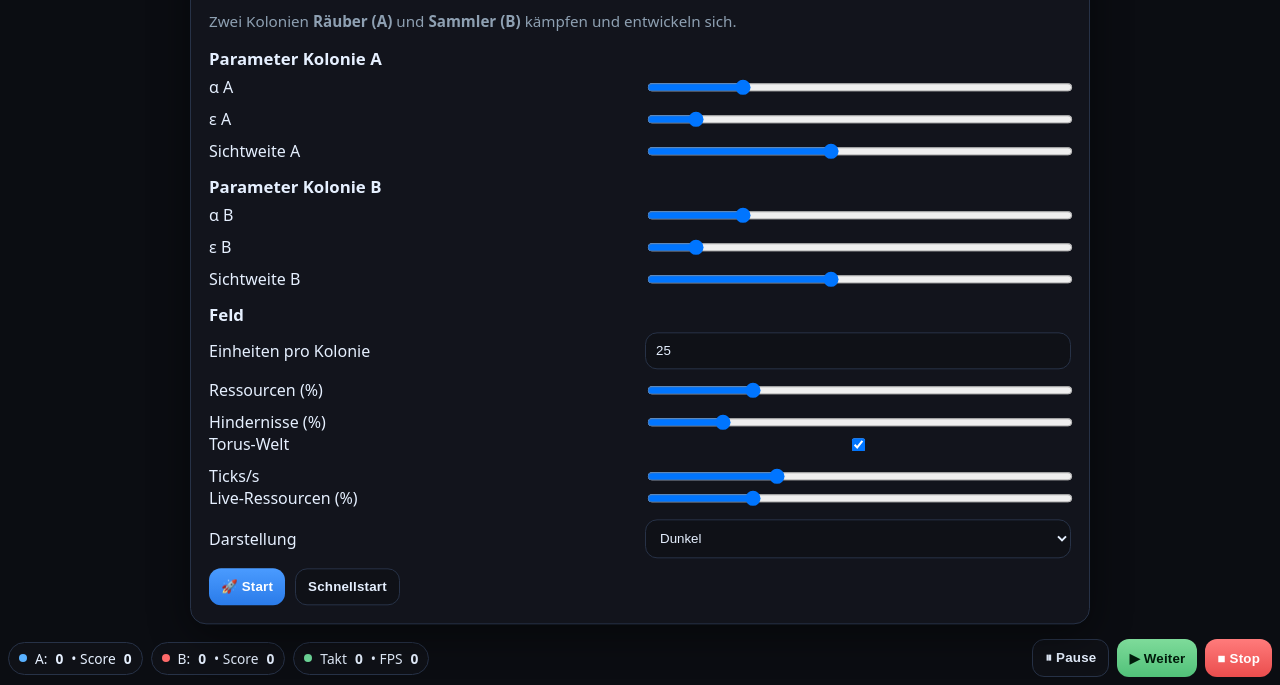
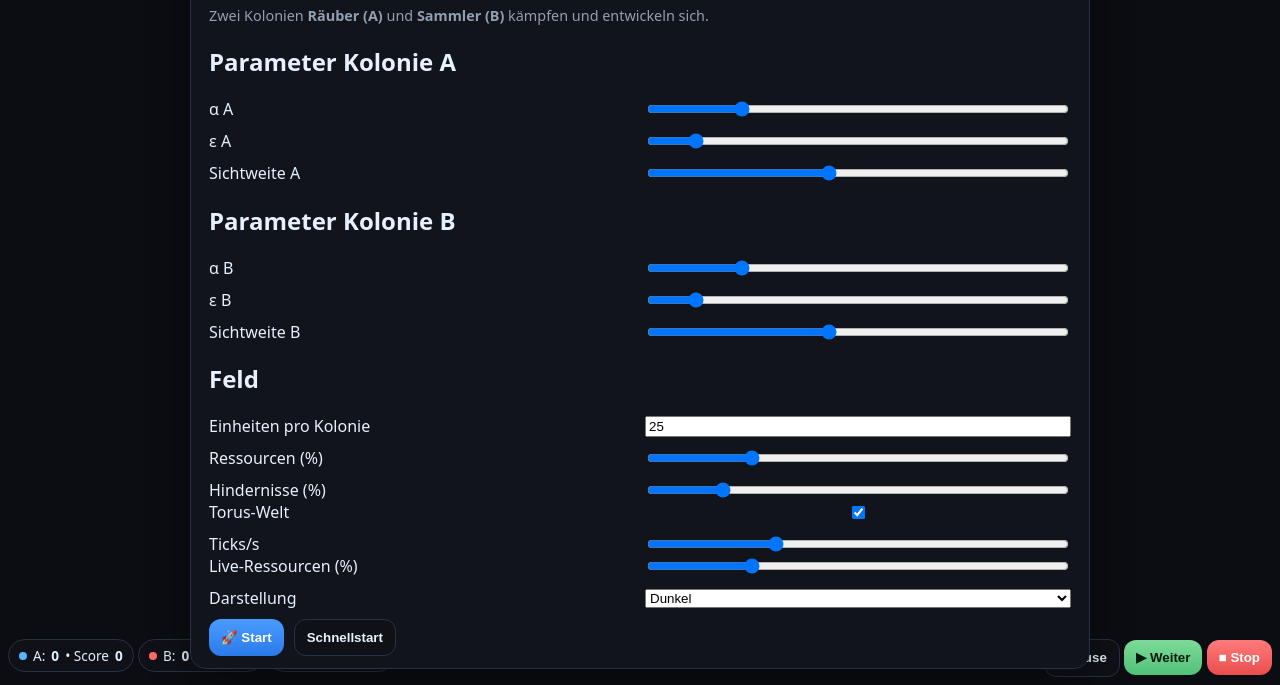
Before and after one commit to boderaster-ship-it/AI-Simulation-Kolonie, a plain HTML site: page index.html in a window 1280 px wide. Shown: the part 115-800 px from the top of the page. Drawn offline with Linux system fonts and the light colour scheme.

Commit message:
Update styles.css

```diff
--- a/styles.css
+++ b/styles.css
@@ -5,30 +5,17 @@
 }
 *{box-sizing:border-box;-webkit-tap-highlight-color:transparent}
 html,body{margin:0;height:100%;background:var(--bg);color:var(--hi);font-family:system-ui,-apple-system,Segoe UI,Roboto,Helvetica,Arial,sans-serif;overflow:hidden}
-
 #view{position:fixed;inset:0;display:block;touch-action:none}
-
-.hud{position:fixed;inset:auto 8px 8px 8px;display:flex;justify-content:space-between;align-items:center;gap:8px;pointer-events:none}
-.hud .left, .hud .right{display:flex;gap:8px;flex-wrap:wrap;pointer-events:auto}
-.chip{display:flex;align-items:center;gap:8px;padding:6px 10px;border-radius:999px;background:#0f1117;border:1px solid var(--line);font-size:.86rem}
+.hud{position:fixed;left:8px;right:8px;top:auto;bottom:8px;display:flex;justify-content:space-between;pointer-events:none}
+.hud .chip{pointer-events:auto;display:inline-flex;align-items:center;gap:6px;padding:6px 10px;border-radius:999px;background:#0f1117;border:1px solid var(--line);font-size:.85rem}
 .dot{width:8px;height:8px;border-radius:50%}
-.dot.a{background:var(--a)} .dot.b{background:var(--b)} .dot.g{background:var(--ok)}
-
-button{appearance:none;border:0;border-radius:12px;padding:10px 12px;font-weight:650;letter-spacing:.2px;cursor:pointer}
+.dot.a{background:var(--a)}.dot.b{background:var(--b)}.dot.g{background:var(--ok)}
+button{border:0;border-radius:12px;padding:10px 12px;font-weight:650;cursor:pointer}
 .primary{background:linear-gradient(180deg,#4a9bff,#2a7be9);color:white}
 .ghost{background:var(--ghost);color:var(--hi);border:1px solid var(--line)}
 .ok{background:linear-gradient(180deg,#7edb9a,#51c179);color:#001a0a}
 .danger{background:linear-gradient(180deg,#ff7b7b,#ea4d4d);color:white}
-
 .panel{position:fixed;left:50%;top:50%;transform:translate(-50%,-50%);width:min(900px,96vw);max-height:96vh;overflow:auto;background:var(--panel);border:1px solid var(--line);border-radius:16px;padding:18px;box-shadow:0 10px 40px rgba(0,0,0,.45)}
-h1{margin:.2rem 0 .6rem;font-size:1.35rem}
-h2{margin:.8rem 0 .4rem;font-size:1.05rem}
-.muted{color:var(--muted);font-size:.95rem}
 .grid{display:grid;grid-template-columns:1fr 1fr;gap:10px;align-items:center}
 .actions{display:flex;gap:10px;margin-top:10px}
-
-select,input[type=number]{width:100%;padding:10px;border-radius:12px;border:1px solid var(--line);background:#0f1117;color:var(--hi)}
-input[type=range]{width:100%}
-details{margin-top:10px}
-
-.theme-neon body{background:#02030a}
+.muted{color:var(--muted);font-size:.9rem}
```
